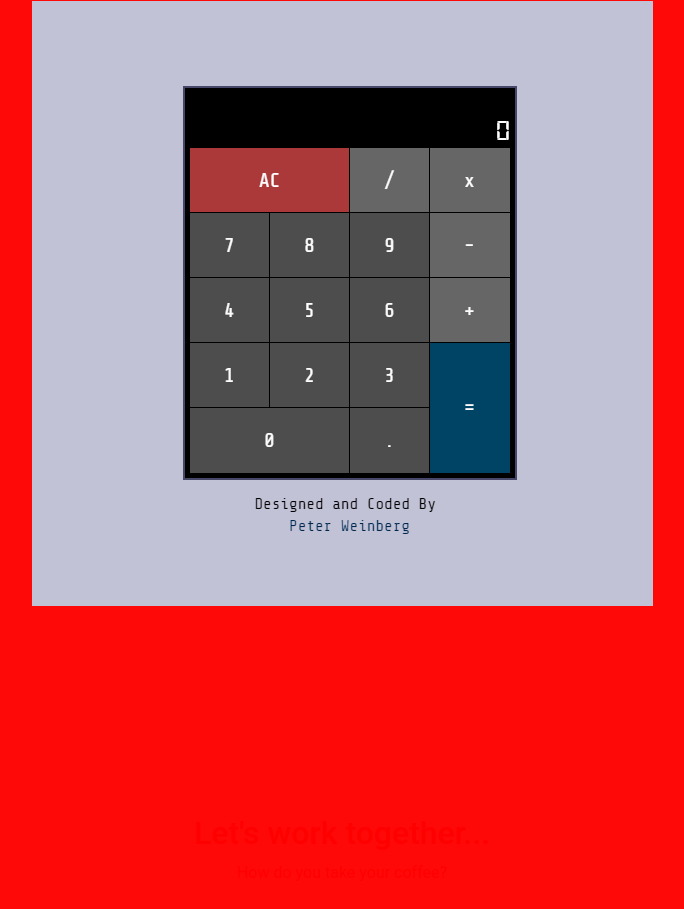
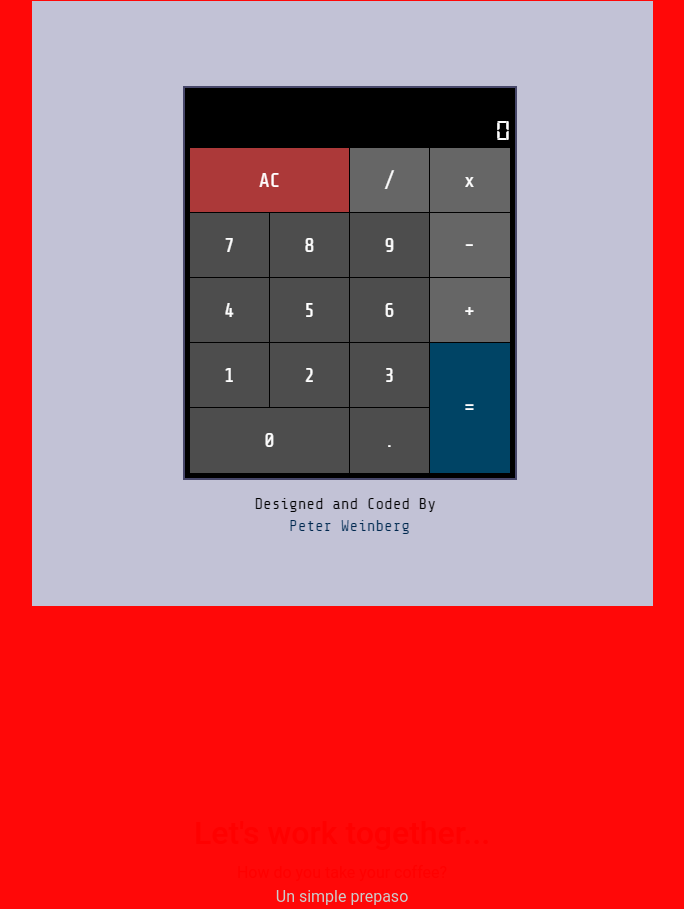
Before and after one commit to varo-102/Microverse-Challenge-Henry-D-and-Alvaro-T, a plain HTML site: page index.html in a window 1280 px wide. Shown: the part 1035-1944 px from the top of the page, without its empty margins (298-982 px from the left). Before the commit the page ends 1920 px from the top, so only its background shows below. Drawn offline with nearby package versions, Linux system fonts and the light colour scheme; files that its build step writes are made by us from their sources.

Commit message:
Un simple repaso

```diff
--- a/index.html
+++ b/index.html
@@ -89,5 +89,6 @@
             <h2 id="casi">Let's work together...</h2>
           </div>
         <div id="casi">How do you take your coffee?</div>
+        <div >Un simple prepaso</div>
         </body>
 </html>
```
